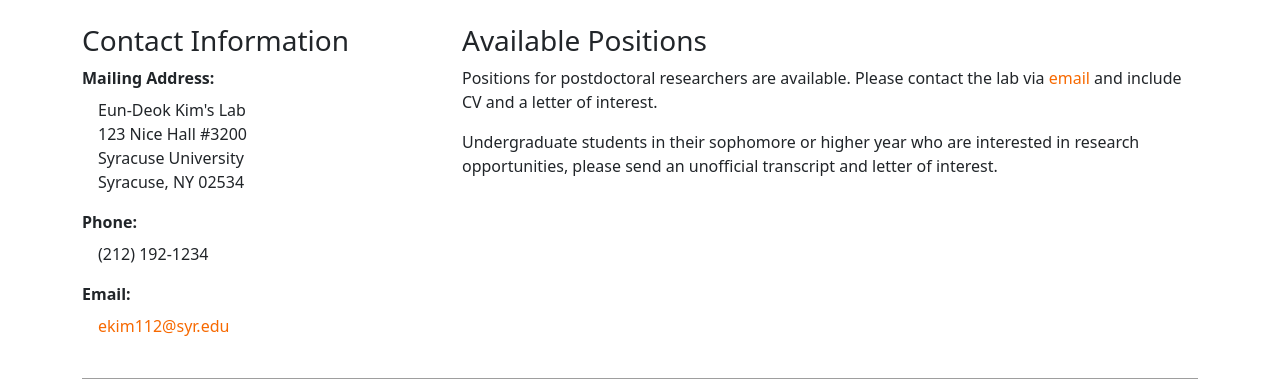
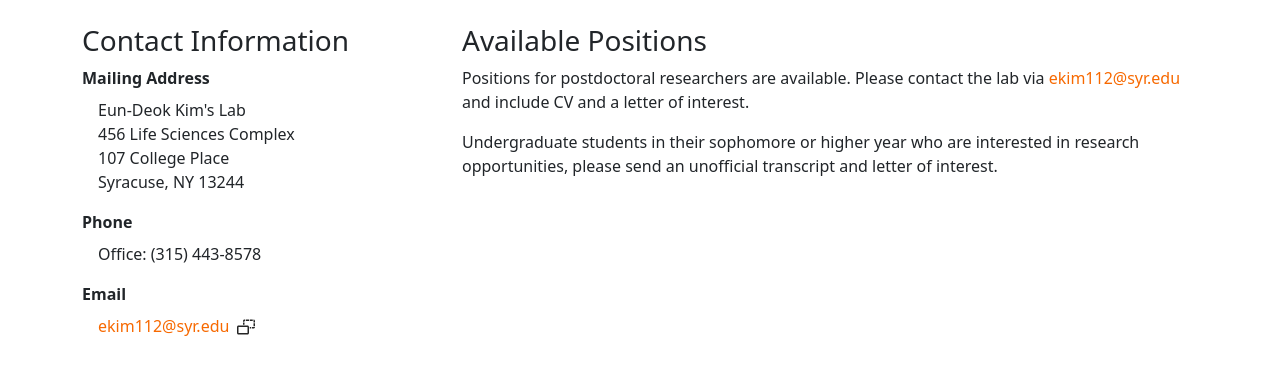
Before and after one commit to saewootuigim/edklab, a Django app: page /contact/ in a window 1280 px wide. Shown: the part 132-511 px from the top of the page. Run offline with Django 5.2, Linux system fonts and the light colour scheme; some libraries are stand-ins or nearby versions; grey boxes are pictures that could not be loaded.

Commit message:
click email to copy

```diff
--- a/contact/templates/contact/contact.html
+++ b/contact/templates/contact/contact.html
@@ -4,20 +4,29 @@
     <div class="row">
         <div class="col-lg-4 col">
             <h3>Contact Information</h3>
-            <p style="margin-bottom: 0.5rem;"><strong>Mailing Address:</strong></p>
-            <p style="margin-left: 1rem; margin-bottom: 1rem;">Eun-Deok Kim's Lab<br/>
-                123 Nice Hall #3200<br/>
-                Syracuse University<br/>
-                Syracuse, NY 02534</p>
-            <p style="margin-bottom: 0.5rem;"><strong>Phone:</strong></p>
-            <p style="margin-left: 1rem; margin-bottom: 1rem;">(212) 192-1234</p>
-            <p style="margin-bottom: 0.5rem;"><strong>Email:</strong>
+            <p style="margin-bottom: 0.5rem;"><strong>Mailing Address</strong></p>
+            <p style="margin-left: 1rem; margin-bottom: 0;">Eun-Deok Kim's Lab<br/>
+            <p style="margin-left: 1rem; margin-top: 0;margin-bottom: 0;">456 Life Sciences Complex</p>
+            <p style="margin-left: 1rem; margin-top: 0;margin-bottom: 0;">107 College Place</p>
+            <p style="margin-left: 1rem; margin-top: 0;margin-bottom: 1rem;">Syracuse, NY 13244</p>
+            <p style="margin-bottom: 0.5rem;"><strong>Phone</strong></p>
+            <p style="margin-left: 1rem; margin-bottom: 1rem;">Office: (315) 443-8578</p>
+            <p style="margin-bottom: 0.5rem;"><strong>Email</strong>
             <p style="margin-left: 1rem; margin-bottom: 1rem;">
-                <a href="mailto:ekim112@syr.edu">ekim112@syr.edu</a></p>
+                <!-- Content to be copied -->
+                <span id="contentToCopy" style="color: var(--primary-color);" onclick="copyToClipboard()">ekim112@syr.edu</span>
+                <img src="/static/icons/copy_button.svg" alt="Copy" style="cursor: pointer;vertical-align: middle;height: 1.5em;width: auto;" onclick="copyToClipboard()">
+                <!-- Feedback message when copied-->
+                <span id="feedback" style="color: var(--primary-color); display: none;">Email copied to clipboard!</span>
+            </p>
         </div>
         <div class="col-lg-8 col">
             <h3>Available Positions</h3>
-            <p>Positions for postdoctoral researchers are available. Please contact the lab via <a href="mailto:ekim112@syr.edu">email</a> and include CV and a letter of interest.</p>
+            <p>Positions for postdoctoral researchers are available. Please contact the lab via
+                <!-- Content to be copied -->
+                <span id="contentToCopy" style="color: var(--primary-color);" onclick="copyToClipboard()">ekim112@syr.edu</span>
+                and include CV and a letter of interest.
+            </p>
             <p>Undergraduate students in their sophomore or higher year who are interested in research opportunities,
                 please send an unofficial transcript and letter of interest.</p>
         </div>
--- a/templates/base.html
+++ b/templates/base.html
@@ -129,12 +129,16 @@
                 <div class="col-md-4">
                     <h5>Contact Us</h5>
                     <address>
-                        Department of Biology<br/>
-                        114 Life Sciences Complex<br/>
-                        College of Arts and Sciences<br/>
-                        Syracuse University<br/>
-                        Syracuse, NY 13244, USA<br/>
-                        <a href="mailto:ekim112@syr.edu">ekim112@syr.edu</a>
+                        <p style="margin-top: 0;margin-bottom: 0;">456 Life Sciences Complex</p>
+                        <p style="margin-top: 0;margin-bottom: 0;">107 College Place</p>
+                        <p style="margin-top: 0;margin-bottom: 0;">Syracuse, NY 13244</p>
+                        <p style="margin-top: 0;margin-bottom: 0;">
+                            <!-- Content to be copied -->
+                            <span id="contentToCopy" style="color: var(--primary-color);" onclick="copyToClipboard()">ekim112@syr.edu</span>
+                            <img src="/static/icons/copy_button.svg" alt="Copy" style="cursor: pointer;vertical-align: middle;height: 1.5em;width: auto;" onclick="copyToClipboard()">
+                            <!-- Feedback message when copied-->
+                            <span id="feedback" style="color: var(--primary-color); display: none;">Email copied to clipboard!</span>
+                        </p>
                     </address>
                 </div>
             </div>
@@ -178,6 +182,35 @@
         document.getElementById('scrollToBottom').addEventListener('click', function() {
             window.scrollTo({ top: document.body.scrollHeight, behavior: 'smooth' });
         });
+
+        function copyToClipboard() {
+            // Get the text content from the paragraph
+            const textToCopy = document.getElementById("contentToCopy").innerText;
+
+            // Create a temporary textarea to hold the text
+            const tempTextArea = document.createElement("textarea");
+            tempTextArea.value = textToCopy;
+
+            // Append the textarea to the document body and select the content
+            document.body.appendChild(tempTextArea);
+            tempTextArea.select();
+            tempTextArea.setSelectionRange(0, 99999); // For mobile devices
+
+            // Copy the text inside the textarea
+            document.execCommand("copy");
+
+            // Remove the temporary textarea
+            document.body.removeChild(tempTextArea);
+
+            // Show feedback message
+            const feedback = document.getElementById("feedback");
+            feedback.style.display = "block";
+
+            // Hide feedback message after 2 seconds
+            setTimeout(() => {
+                feedback.style.display = "none";
+            }, 2000);
+        }
     </script>
     {% block extra_script %}{% endblock %}
 </body>
```
Also changed, not shown: static/icons/copy_button.svg (added).
